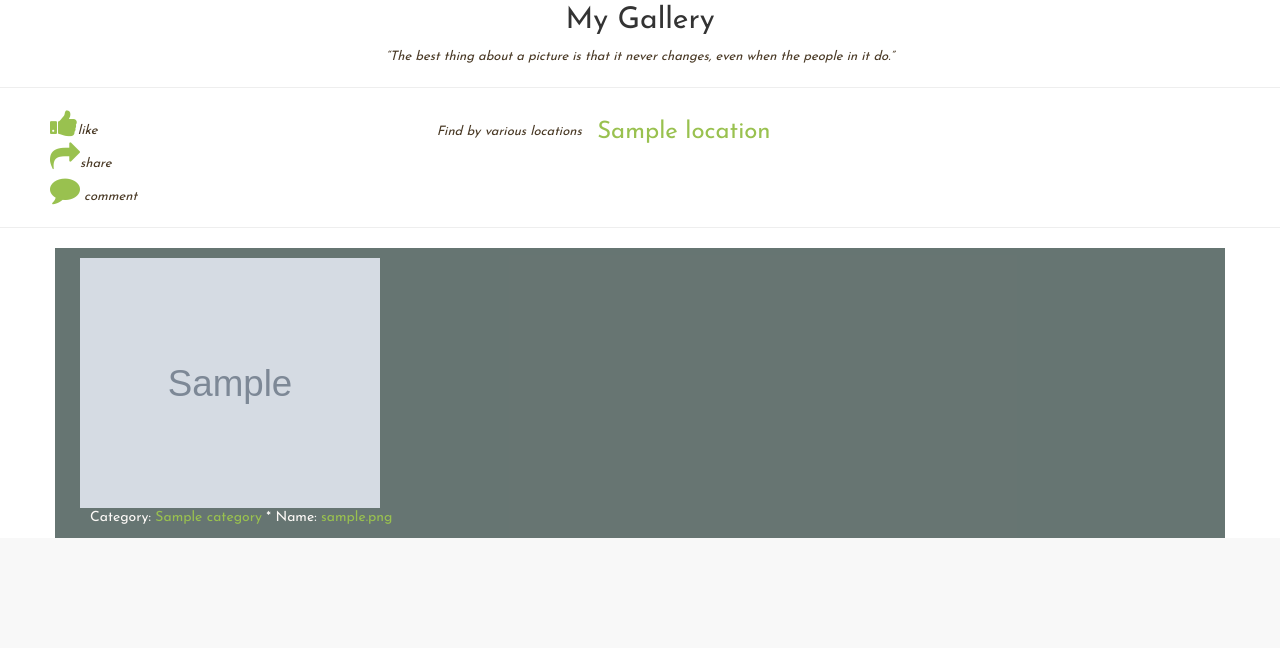
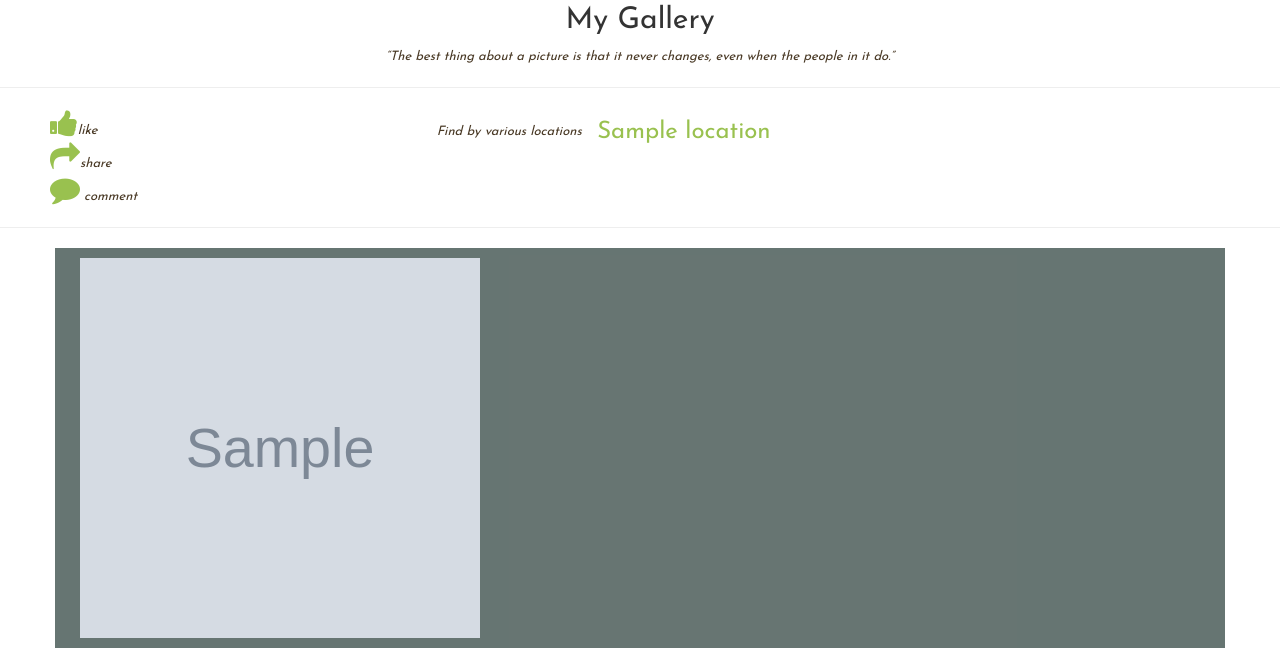
Before and after one commit to Norah-Waswala/photo-gallery, a Django app: page / in a window 1280 px wide. Shown: the part 762-1410 px from the top of the page. Before the commit the page ends 1300 px from the top, so only its background shows below. Run offline with Django 3.2, Linux system fonts and the light colour scheme; tables that the repository leaves empty hold one stand-in row (values such as "Sample post"); grey boxes marked "Sample" are stand-in pictures; some libraries are stand-ins or nearby versions; some web fonts are replaced.

Commit message:
deployment

```diff
--- a/images/templates/landing.html
+++ b/images/templates/landing.html
@@ -54,23 +54,38 @@
 </div>
 <hr>
 <div id="this" class="container">
-  <div class="row">
+<div class="card-columns">
+  <div class="col-sm-4 col-md-4 col-lg-3 d-flex justify-content-center mb-5">
           {% for image in images %}
 
-    <div class="col-xs-6 col-sm-6 col-md-4 col-lg-6">
-      <div class="col-md-12">
-        <div class="card1">
-          <div class="card-title">
-            <a href="#" data-bs-target="#imagemodal{{ Image.id }}" data-bs-toggle="modal" id="img">
-              <img id="imgsmall" src="{{image.Image.url}}" style="width: 300px; height: 250px;">
-            </a>
-            <!-- <img src="{{image.Image.url}}" alt="{{image.Image_Name}}"  class="img-responsive" alt="Image">   -->
+              <img class="card" data-toggle="modal" data-target="#{{image.id}}" src="{{image.Image.url}}" alt="{{image.Image_Name}}" style="width: 400px; height: 380px;" class="card-img">
+
+
+          {% endfor %}
+
+          {% for image in images %}
+          <div class="modal fade " id="{{image.id}}" tabindex="-1" role="dialog"
+               aria-labelledby="exampleModalCenterTitle" aria-hidden="true">
+              <div class="modal-dialog modal-dialog-centered modal-md" role="document">
+                  <div class="modal-content modalcard">
+                      <div class="modal-header">
+                          <h5 class="modal-title" id="imageheader">{{image.Image_Name}}</h5>
+                          <button type="button" class="close" data-dismiss="modal" aria-label="Close">
+                              <span aria-hidden="true">&times;</span>
+                          </button>
                       </div>
-          <div class="card-body">
-            <div class="one">
-              <p>Category: <span>{{image.category}}</span> </p> *
-              <p>Name: <span>{{image.Image_Name}}</span> </p>
+                      <div class="modal-body">
+                          <img src="{{image.Image.url}}" alt="{{image.name}}" class="img-fluid">
+                          <p class="imgdesc text-center">{{image.Image_Description}}</p>
+                          <span class="btn btn-sm btn-outline-success">{{image.category}}</span> <a
+                              href="/location/{{image.location}}" class="btn btn-sm btn-outline-info">{{image.location}}</a>
                       </div>
+                      <div class="modal-footer">
+                          <input class="form-control input-lg" type="text"
+                                 value="{{image.Image.url}}" id="{{image.id}}.url">
+                          <button class="btn btn-success btn-sm" onclick="copyLink('{{image.id}}.url')">Copy</button>
+                          <button type="button" class="btn btn-outline-danger btn-sm" data-dismiss="modal">Close
+                          </button>
 
                       </div>
                   </div>
@@ -78,31 +93,7 @@
           </div>
           {% endfor %}
       </div>
-  <!-- Image modal -->
-  <div class="modal fade" id="imagemodal{{image.id}}" tabindex="-1" role="dialog" aria-labelledby="myModalLabel"
-    aria-hidden="true">
-    <div class="modal-dialog">
-      <div class="modal-content">
-        <div class="modal-header">
-          <button type="button" class="close" data-bs-dismiss="modal"><span aria-hidden="true">&times;</span><span
-              class="sr-only">Close</span></button>
-          <h4 class="modal-title" id="myModalLabel">{{image.Image_Name}}</h4>
-        </div>
-        <div class="modal-body">
-          <img src="{{image.Image.url}}" style="width: 450px; height: 380px;">
-          <p>Description: {{image.description}}</p>
-          <p>Location: {{image.location}}</p>
-          <p>Category: {{image.category}}</p>
-        </div>
-        <div class="modal-footer">
-          <p>Posted on {{image.date_posted}} by {{image.photographer}}</p>
-          <button onClick="Link(this.id)" id="{{image.image.url}}">Copy Image Link</button>
-        </div>
-      </div>
   </div>
 </div>
 
-
-
-</div>
 {% endblock %}
```
Lines whose indentation alone changed are shown as unchanged.
